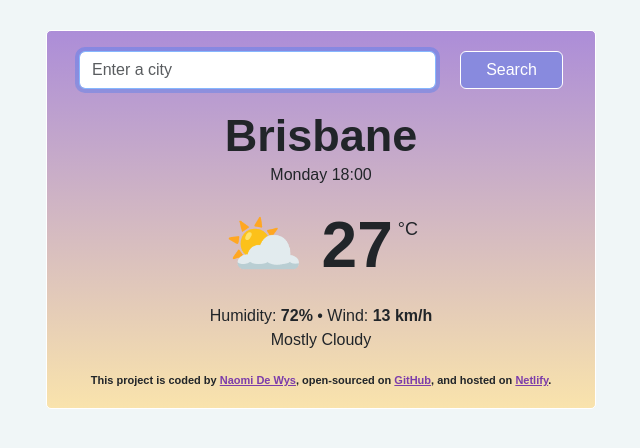
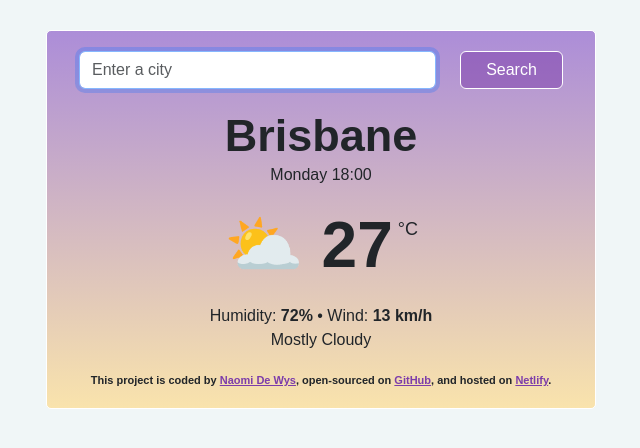
Before and after one commit to naomidewys/react-weather-app, a React (Create React App) app: page / in a window 1280 px wide. In both pictures the pointer is over the input "Search". Shown: the top 448 px of the page, without its empty margins (319-959 px from the left). Built offline with nearby package versions, Linux system fonts and the light colour scheme; the HTML template or start-up script is replaced by a standard one.

Commit message:
Changed btn hover color

```diff
--- a/src/Weather.css
+++ b/src/Weather.css
@@ -43,7 +43,7 @@ p {
 }
 
 .Weather .btn:hover {
-  background-color: rgb(136, 138, 222);
+  background-color: rgba(124, 60, 170, 0.5);
   border: solid 1px white;
 }
 
```
